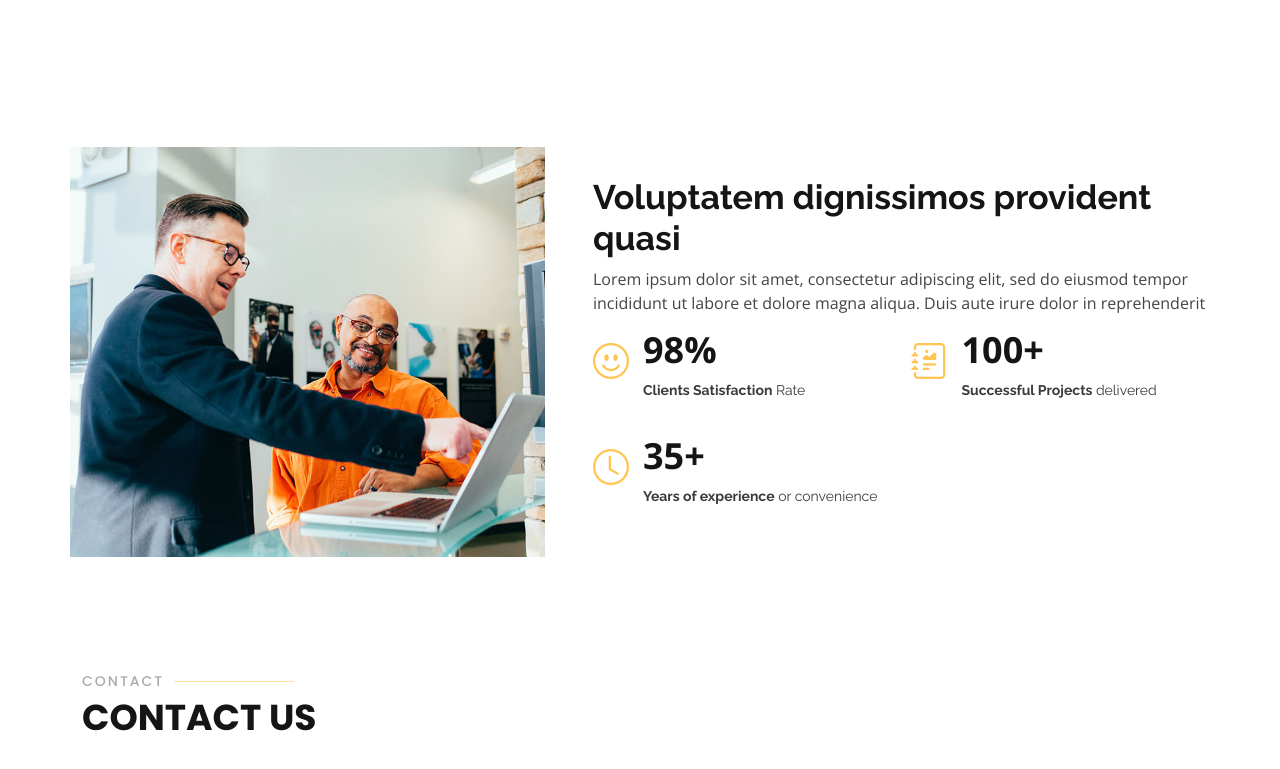
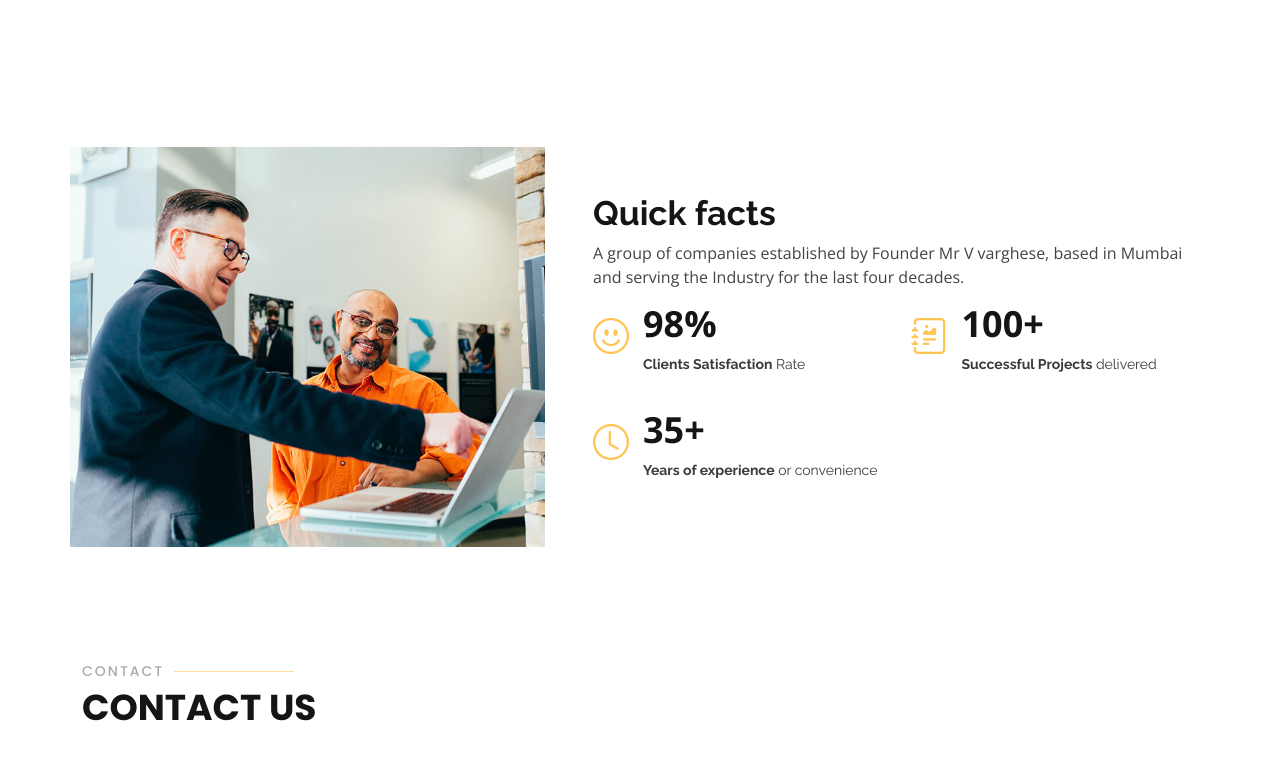
Before and after one commit to Hotbloods/vr-enterprises, a plain HTML site: page index.html in a window 1280 px wide. Shown: the part 4718-5487 px from the top of the page. Drawn offline with nearby package versions, Linux system fonts and the light colour scheme; grey boxes are pictures that could not be loaded.

Commit message:
Modification #2

```diff
--- a/index.html
+++ b/index.html
@@ -467,9 +467,9 @@
           <div class="image col-xl-5 d-flex align-items-stretch justify-content-center justify-content-lg-start" data-aos="fade-right" data-aos-delay="100"></div>
           <div class="col-xl-7 ps-0 ps-lg-5 pe-lg-1 d-flex align-items-stretch" data-aos="fade-left" data-aos-delay="100">
             <div class="content d-flex flex-column justify-content-center">
-              <h3>Voluptatem dignissimos provident quasi</h3>
+              <h3>Quick facts</h3>
               <p>
-                Lorem ipsum dolor sit amet, consectetur adipiscing elit, sed do eiusmod tempor incididunt ut labore et dolore magna aliqua. Duis aute irure dolor in reprehenderit
+                A group of companies established by Founder Mr V varghese, based in Mumbai and serving the Industry for the last four decades.
               </p>
               <div class="row">
                 <div class="col-md-6 d-md-flex align-items-md-stretch">
```
